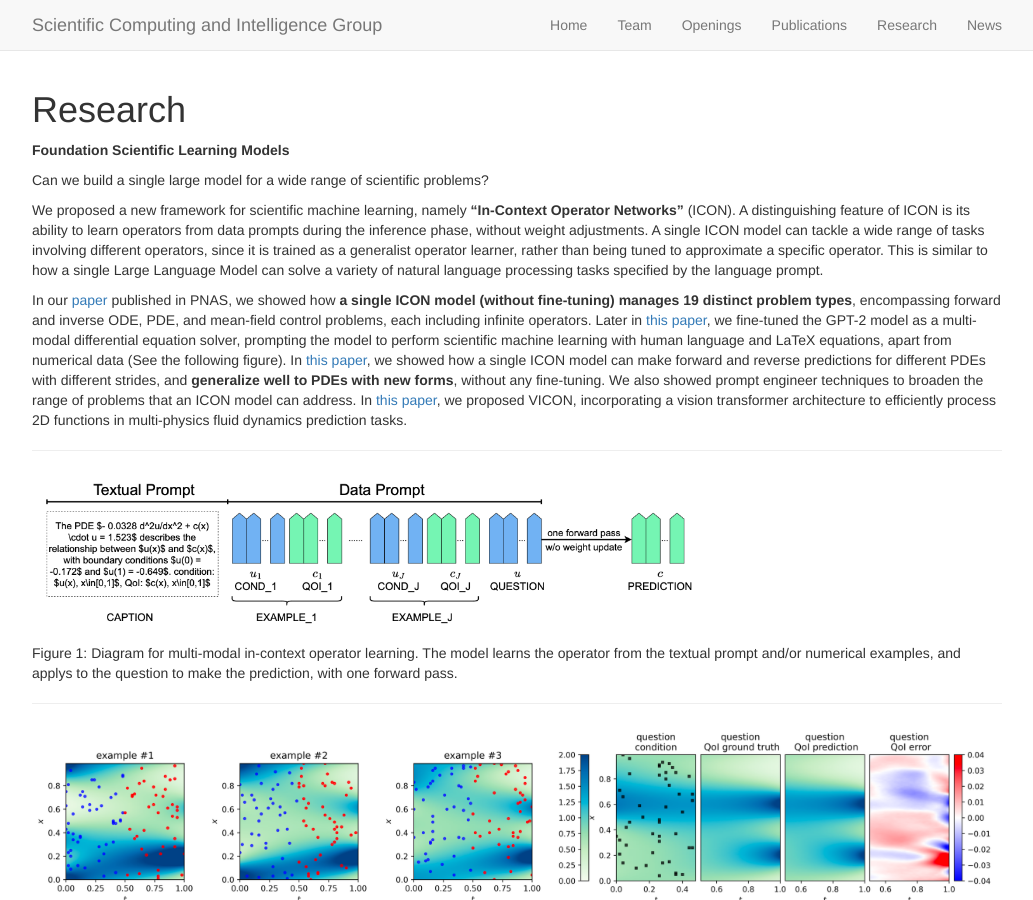
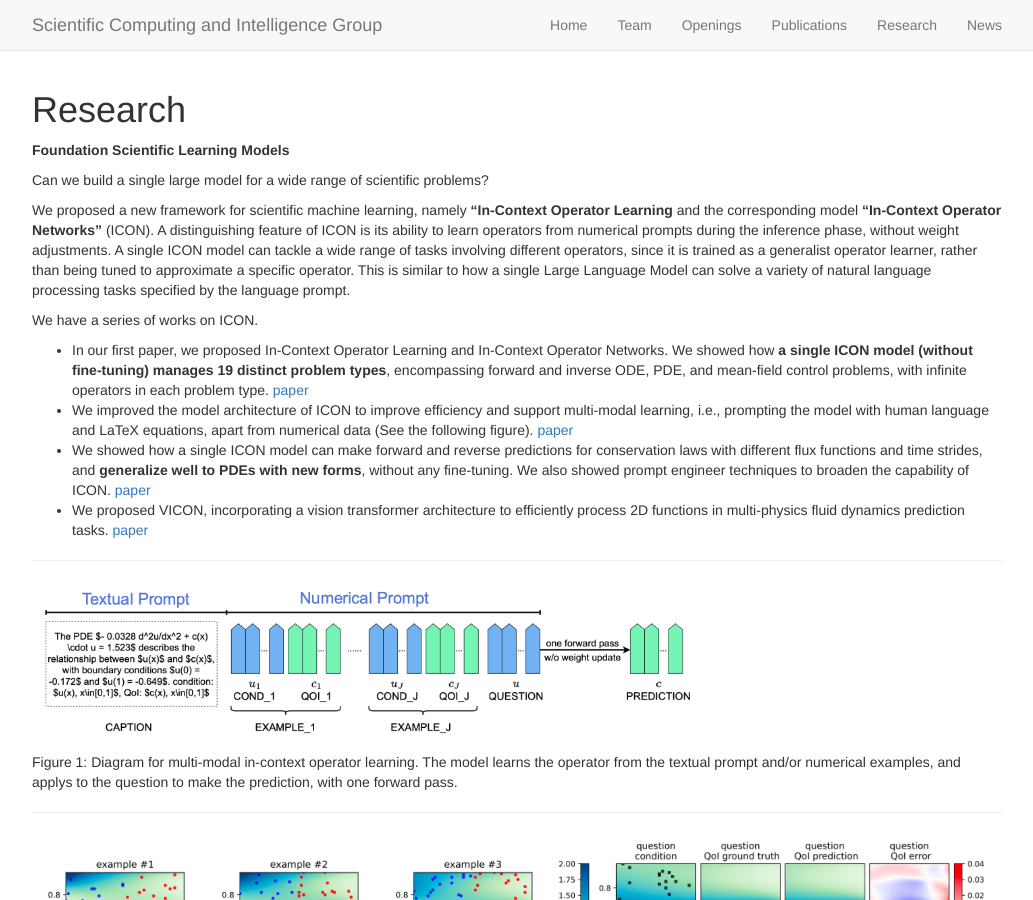
Before and after one commit to scaling-group/scaling-group.github.io, a Jekyll site: the page built from _pages/research.md, in a window 1280 px wide and 900 px high. Shown: the whole window, without its empty margins (123-1156 px from the left). Built offline with Jekyll 4.4.1, drawn with Linux system fonts in a browser that asks for light colours.

Commit message:
update research

```diff
--- a/_pages/research.md
+++ b/_pages/research.md
@@ -15,12 +15,17 @@
 
 Can we build a single large model for a wide range of scientific problems?
 
-We proposed a new framework for scientific machine learning, namely **“In-Context Operator Networks”** (ICON). A distinguishing feature of ICON is its ability to learn operators from data prompts during the inference phase, without weight adjustments. A single ICON model can tackle a wide range of tasks involving different operators, since it is trained as a generalist operator learner, rather than being tuned to approximate a specific operator. This is similar to how a single Large Language Model can solve a variety of natural language processing tasks specified by the language prompt.
+We proposed a new framework for scientific machine learning, namely **“In-Context Operator Learning** and the corresponding model
+**“In-Context Operator Networks”** (ICON). A distinguishing feature of ICON is its ability to learn operators from numerical prompts during the inference phase, without weight adjustments. A single ICON model can tackle a wide range of tasks involving different operators, since it is trained as a generalist operator learner, rather than being tuned to approximate a specific operator. This is similar to how a single Large Language Model can solve a variety of natural language processing tasks specified by the language prompt.
 
-In our [paper](https://www.pnas.org/doi/10.1073/pnas.2310142120) published in PNAS, we showed how **a single ICON model (without fine-tuning) manages 19 distinct problem types**, encompassing forward and inverse ODE, PDE, and mean-field control problems, each including infinite operators. Later in [this paper](https://arxiv.org/pdf/2308.05061.pdf), we fine-tuned the GPT-2 model as a multi-modal differential equation solver, prompting the model to perform scientific machine learning with human language and LaTeX equations, apart from numerical data (See the following figure). In [this paper](https://www.sciencedirect.com/science/article/pii/S0021999124006272), we showed how a single ICON model can make forward and reverse predictions for different PDEs with different strides, and **generalize well to PDEs with new forms**, without any fine-tuning. We also showed prompt engineer techniques to broaden the range of problems that an ICON model can address. In [this paper](https://arxiv.org/pdf/2411.16063), we proposed VICON, incorporating a vision transformer architecture to efficiently process 2D functions in multi-physics fluid dynamics prediction tasks.
+We have a series of works on ICON.
+- In our first paper, we proposed In-Context Operator Learning and In-Context Operator Networks. We showed how **a single ICON model (without fine-tuning) manages 19 distinct problem types**, encompassing forward and inverse ODE, PDE, and mean-field control problems, with infinite operators in each problem type. [paper](https://www.pnas.org/doi/10.1073/pnas.2310142120)
+- We improved the model architecture of ICON to improve efficiency and support multi-modal learning, i.e., prompting the model with human language and LaTeX equations, apart from numerical data (See the following figure). [paper](https://arxiv.org/pdf/2308.05061.pdf)
+- We showed how a single ICON model can make forward and reverse predictions for conservation laws with different flux functions and time strides, and **generalize well to PDEs with new forms**, without any fine-tuning. We also showed prompt engineer techniques to broaden the capability of ICON. [paper](https://www.sciencedirect.com/science/article/pii/S0021999124006272)
+- We proposed VICON, incorporating a vision transformer architecture to efficiently process 2D functions in multi-physics fluid dynamics prediction tasks. [paper](https://arxiv.org/pdf/2411.16063)
 
 ---
-![]({{ site.url }}{{ site.baseurl }}/images/papers/icon-multi-modal.png){: style="width: 70%; float: center; margin: 0px"}
+![]({{ site.url }}{{ site.baseurl }}/images/papers/icon-multi-modal_numerical.png){: style="width: 70%; float: center; margin: 0px"}
 
 Figure 1: Diagram for multi-modal in-context operator learning. The model learns the operator from the textual prompt and/or numerical examples, and applys to the question to make the prediction, with one forward pass.
 
```
Also changed, not shown: images/papers/icon-multi-modal_numerical.png (added), 2 other files.
